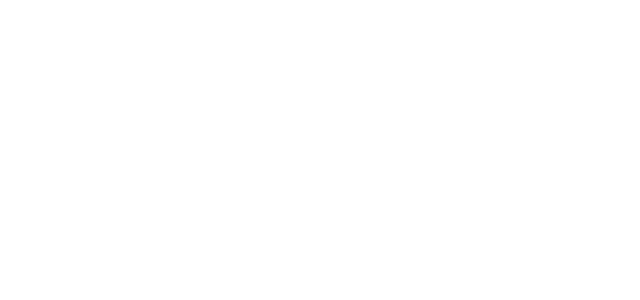
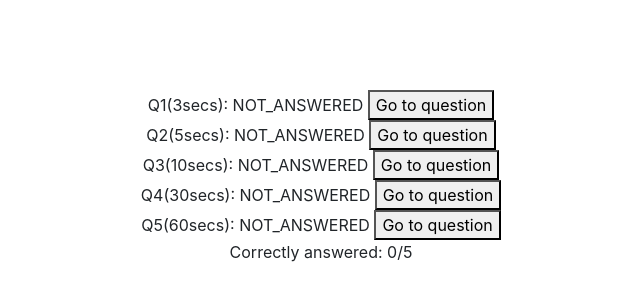
Before and after one commit to j-mq/teachtools-iv, a React (Create React App) app in the folder iv/: page / in a window 1280 px wide. Shown: the part 286-586 px from the top of the page, without its empty margins (319-959 px from the left). Built offline with nearby package versions, Linux system fonts and the light colour scheme.

Commit message:
main functions done

```diff
--- a/iv/src/components/Layout.tsx
+++ b/iv/src/components/Layout.tsx
@@ -1,5 +1,6 @@
 import VideoControls from "./VideoControls";
 import QuestionSet from "./QuestionSet";
+import Results from "./Results";
 import VideoData from "../videoData.json";
 import { useState, useEffect } from "react";
 import { StopPoint } from "../shared/types";
@@ -12,31 +13,44 @@
       return a["time"] - b["time"];
     }),
   ];
+
+  const initialResults = orderedStopPoints.map((stopPoint) => {
+    return {
+      time: stopPoint.time,
+      passed: false,
+      taken: false,
+    };
+  });
+
   const [playedSeconds, setPlayedSeconds] = useState<number>(0);
   const [playing, setPlaying] = useState<boolean>(false);
   const [allStopPoints, setAllStopPoints] =
     useState<StopPoint[]>(orderedStopPoints);
+  const [results, setResults] =
+    useState<
+      {
+        time: number;
+        passed: boolean;
+        taken: boolean;
+      }[]
+    >(initialResults);
   const [currentStopPoint, setCurrentStopPoint] = useState<StopPoint>(
     orderedStopPoints[0]
   );
-
-  console.log("IS IT PLAYING", playing);
+  const [player, setPlayer] = useState<any | null>(null);
 
   useEffect(() => {
-    stopOnPoint(playedSeconds, currentStopPoint);
-    console.log(
-      "THE PLAYED SECONDS",
-      playedSeconds,
-      "THE CURRENT STOP PONTS",
-      currentStopPoint
-    );
+    stopOnPoint(playedSeconds);
   }, [playedSeconds]);
 
-  const stopOnPoint = (playedSeconds: number, point: StopPoint) => {
+  const stopOnPoint = (playedSeconds: number) => {
     if (allStopPoints.length > 0) {
-      if (playedSeconds >= point.time) {
-        setPlaying(false);
-      }
+      allStopPoints.forEach((point) => {
+        if (Math.trunc(playedSeconds) === point.time) {
+          setCurrentStopPoint(point);
+          setPlaying(false);
+        }
+      });
     }
   };
 
@@ -45,13 +59,36 @@
       (stopPoint) => stopPoint.time !== point.time
     );
     setAllStopPoints(newAllStopPoints);
-    setCurrentStopPoint(newAllStopPoints[0]);
-    if (correctAnswer) {
-      console.log("COOL");
-    } else {
-      console.log("BAD");
+    const newResults = results.map((result) => {
+      return result.time === point.time
+        ? { ...result, passed: correctAnswer, taken: true }
+        : result;
+    });
+    setResults(newResults);
+    setPlaying(true);
+  };
+
+  const retryQuestion = (time: number) => {
+    const question = orderedStopPoints.filter(
+      (stopPoint) => stopPoint.time === time
+    )[0];
+    const newAllStopPoints = [...allStopPoints, question];
+    setAllStopPoints(newAllStopPoints);
+    const newResults = results.map((result) => {
+      return result.time === time
+        ? { ...result, passed: false, taken: false }
+        : result;
+    });
+    setResults(newResults);
+    if (player) {
+      player.seekTo(time);
     }
-    setPlaying(true);
+  };
+
+  const goToQuestion = (time: number) => {
+    if (player) {
+      player.seekTo(time);
+    }
   };
 
   const getPlayedState = (state: {
@@ -73,6 +110,7 @@
             getPlayedState={getPlayedState}
             setPlaying={playing}
             getPlaying={() => setPlaying(true)}
+            setPlayer={(player) => setPlayer(player)}
           />
         </div>
         <div className='col'></div>
@@ -87,6 +125,11 @@
               playing={playing}
             />
           )}
+          <Results
+            results={results}
+            retryQuestion={retryQuestion}
+            goToQuestion={goToQuestion}
+          />
         </div>
         <div className='col'></div>
       </div>
--- /dev/null
+++ b/iv/src/components/Results.tsx
@@ -0,0 +1,36 @@
+import React from "react";
+
+type Props = {
+  results: {
+    time: number;
+    passed: boolean;
+    taken: boolean;
+  }[];
+  retryQuestion: (time: number) => void;
+  goToQuestion: (time: number) => void;
+};
+
+const Results: React.FC<Props> = ({ results, retryQuestion, goToQuestion }) => {
+  return (
+    <>
+      {results.map((result, index) => (
+        <div key={index}>
+          Q{index + 1}({result.time}secs):{" "}
+          {result.taken ? "TAKEN" : "NOT_ANSWERED"}
+          {result.taken ? (result.passed ? " GOOD" : " BAD") : ""}{" "}
+          {result.taken && (
+            <button onClick={() => retryQuestion(result.time)}>Retry</button>
+          )}
+          <button onClick={() => goToQuestion(result.time)}>
+            Go to question
+          </button>
+        </div>
+      ))}
+      Correctly answered:{" "}
+      {results.filter((result) => result.passed && result.taken).length}/
+      {results.length}
+    </>
+  );
+};
+
+export default Results;
--- a/iv/src/components/VideoControls.tsx
+++ b/iv/src/components/VideoControls.tsx
@@ -1,5 +1,6 @@
 import React from "react";
 import ReactPlayer from "react-player";
+import { useRef, useEffect } from "react";
 
 type Props = {
   url: string;
@@ -11,6 +12,8 @@
     loaded: number;
     loadedSeconds: number;
   }) => void;
+
+  setPlayer: (player: any) => void;
 };
 
 const VideoControls: React.FC<Props> = ({
@@ -18,7 +21,17 @@
   getPlaying,
   setPlaying,
   getPlayedState,
-}) => (
+  setPlayer,
+}) => {
+  const player = useRef(null);
+
+  useEffect(() => {
+    if (player.current) {
+      setPlayer(player.current);
+    }
+  }, [player]);
+
+  return (
     <ReactPlayer
       url={url}
       playing={setPlaying}
@@ -26,7 +39,9 @@
       onPlay={getPlaying}
       onStart={getPlaying}
       controls={true}
+      ref={player}
     />
   );
+};
 
 export default VideoControls;
--- a/iv/src/videoData.json
+++ b/iv/src/videoData.json
@@ -4,7 +4,7 @@
     "stopPoints": [
       {
         "time": 3.0,
-        "questionTitle": "Question One?",
+        "questionTitle": "01_Question One?",
         "answers": [
           { "title": "Option One", "correctAnswer": false },
           { "title": "Option Two", "correctAnswer": false },
@@ -14,7 +14,7 @@
       },
       {
         "time": 5.0,
-        "questionTitle": "Question Two?",
+        "questionTitle": "02_Question Two?",
         "answers": [
           { "title": "Option One", "correctAnswer": false },
           { "title": "Option Two (Correct)", "correctAnswer": true },
@@ -24,7 +24,27 @@
       },
       {
         "time": 10.0,
-        "questionTitle": "Question TRES?",
+        "questionTitle": "03_Question TRES?",
+        "answers": [
+          { "title": "Option One", "correctAnswer": false },
+          { "title": "Option Two", "correctAnswer": false },
+          { "title": "Option Three (Correct)", "correctAnswer": true },
+          { "title": "Option Four", "correctAnswer": false }
+        ]
+      },
+      {
+        "time": 30.0,
+        "questionTitle": "04_Question CUATRO?",
+        "answers": [
+          { "title": "Option One", "correctAnswer": false },
+          { "title": "Option Two", "correctAnswer": false },
+          { "title": "Option Three (Correct)", "correctAnswer": true },
+          { "title": "Option Four", "correctAnswer": false }
+        ]
+      },
+      {
+        "time": 60.0,
+        "questionTitle": "05_Question CINCO?",
         "answers": [
           { "title": "Option One", "correctAnswer": false },
           { "title": "Option Two (Correct)", "correctAnswer": true },
```
Also changed, not shown: iv/src/App.tsx (+0 -14 lines). Lines whose indentation alone changed are shown as unchanged.
